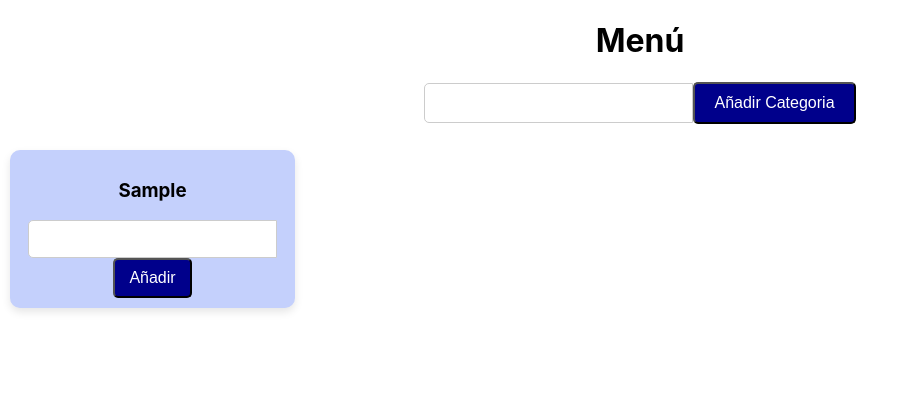
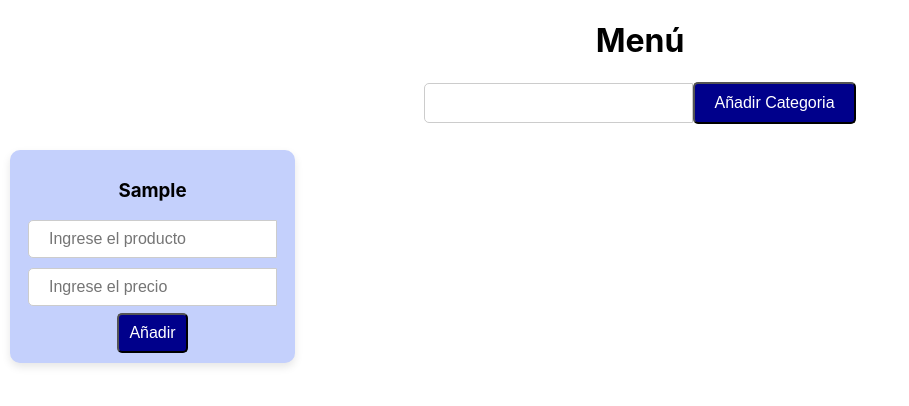
Before and after one commit to JessiLopezObando/createMenu, a React (Create React App) app: page / in a window 1280 px wide. Both pictures are taken after typing "Sample" into the empty fields and a click on the input "Añadir Categoria". Shown: the top 406 px of the page, without its empty margins (0-909 px from the left). Built offline with nearby package versions, Linux system fonts and the light colour scheme.

Commit message:
Mostrar Productos en cada categoria

```diff
--- a/src/App.css
+++ b/src/App.css
@@ -48,7 +48,7 @@
 .addProduct{
   background: darkblue;
   color: #ffffff ;
-  padding: 9px 14px;
+  padding: 9px 10px;
   font-size: 16px;
   border-radius: 5px 5px 5px 5px;
 }
@@ -58,4 +58,27 @@
   font-size: 16px;
   border: 1px solid #ccc;
   border-radius: 5px 0 0 5px;
+  margin-bottom: 10px;
 }
+
+.priceProduct{
+  padding: 9px 20px;
+  font-size: 16px;
+  border: 1px solid #ccc;
+  border-radius: 5px 0 0 5px;
+  margin-bottom: 7px;
+}
+
+.productsList{
+  text-align: left;
+  list-style: none;
+}
+
+table {
+  border-collapse: collapse;
+}
+
+td,
+th {
+  padding: 10px 20px;
+}
--- a/src/App.js
+++ b/src/App.js
@@ -2,9 +2,9 @@ import './App.css';
 import InputCategory from "./components/InputCategory";
 import React, {useState} from "react";
 import ShowCategories from "./components/ShowCategories";
-import ShowProducts from "./components/ShowProducts";
 
 function App() {
+
 
     const [categories, setCategories] = useState([])
 
--- a/src/components/InputCategory/index.jsx
+++ b/src/components/InputCategory/index.jsx
@@ -3,6 +3,7 @@ import React, {useState} from "react";
 const InputCategory = ({categories, setCategories}) =>{
 
     const [inputCategory, setInputCategory]= useState('')
+    const [countCategory, setCountCategory] = useState(1)
 
 
     const handleChange = (e) => {
@@ -11,11 +12,13 @@ const InputCategory = ({categories, setCategories}) =>{
 
     const handleSubmit = (e) =>{
         e.preventDefault()
-        if(inputCategory !== ''){
+        if(inputCategory.trim() !== ''){
             const newCategory = {
+                id: countCategory,
                 label:inputCategory
             }
 
+            setCountCategory(countCategory + 1)
             setCategories([...categories, newCategory])
             setInputCategory('')
         }
--- a/src/components/InputProducts/index.jsx
+++ b/src/components/InputProducts/index.jsx
@@ -1,38 +1,51 @@
 import React, {useState} from "react";
-import ShowProducts from "../ShowProducts";
 
-const InputProducts = () =>{
+const InputProducts = ({productsByCategory, setProductsByCategory, categoryId}) =>{
 
     const [inputProduct, setInputProduct] = useState('')
-    const [products, setProducts] = useState([])
+    const [inputPriceProduct, setInputPriceProduct] = useState('')
 
-    const HandleChange = (e) =>{
+    const HandleChangeProduct = (e) =>{
         setInputProduct(e.target.value)
+    }
+
+    const HandleChangePrice = (e) =>{
+        setInputPriceProduct(e.target.value)
     }
 
     const HandleSubmit = (e) =>{
         e.preventDefault()
 
-        if(inputProduct !== ''){
+        if(inputProduct.trim() !== ''){
             const newProduct = {
-                label: inputProduct
+                label: inputProduct,
+                price: inputPriceProduct,
+                categoryId: categoryId
             }
 
-            setProducts([...products, newProduct])
+            setProductsByCategory((prevProductsByCategory) =>{
+                const prevProducts = prevProductsByCategory[categoryId] || []
+                return {...prevProductsByCategory, [categoryId]: [...prevProducts, newProduct]}
+            })
+
             setInputProduct('')
+            setInputPriceProduct('')
         }
 
     }
 
-    console.log(products);
+    return(
+    <>
+        <form onSubmit={HandleSubmit}>
+            <input className="product" type="text" onChange={HandleChangeProduct} value={inputProduct} placeholder="Ingrese el producto" required/>
+            <input className= "priceProduct" type="number" onChange={HandleChangePrice} value={inputPriceProduct} placeholder="Ingrese el precio" required/>
+            <div>
+                <input className="addProduct" type="submit" value="Añadir" />
+            </div>
 
+        </form>
+    </>
 
-    return(
-
-        <form onSubmit={HandleSubmit}>
-            <input className="product" type="text" onChange={HandleChange} value={inputProduct} />
-            <input className="addProduct" type="submit" value="Añadir" />
-        </form>
     )
 }
 
--- a/src/components/ShowCategories/index.jsx
+++ b/src/components/ShowCategories/index.jsx
@@ -1,18 +1,23 @@
-import React from "react";
+import React, {useState} from "react";
 import InputProducts from "../InputProducts";
 import ShowProducts from "../ShowProducts";
 
-const ShowCategories = ({categories, products, setProducts}) =>{
+const ShowCategories = ({categories}) =>{
+
+    const [productsByCategory, setProductsByCategory] = useState({})
 
     return(
         <ul className="categoriesList">
             {
-                categories.map((category, index) =>(
-                        <li key={index} className="cardCategories">
+                categories.map((category) =>(
+                        <li key={category.id} className="cardCategories">
                             <h3>{category.label}</h3>
                             <InputProducts
-                            products={products}
-                            setProducts={setProducts}/>
+                                productsByCategory={productsByCategory}
+                                setProductsByCategory={setProductsByCategory}
+                                categoryId={category.id}
+                            />
+                            <ShowProducts productsByCategory={productsByCategory[category.id] || []} />
                         </li>
                     )
                 )
--- a/src/components/ShowProducts/index.jsx
+++ b/src/components/ShowProducts/index.jsx
@@ -1,14 +1,18 @@
 import React from "react";
 
-const ShowProducts = ({products}) =>{
+const ShowProducts = ({productsByCategory}) =>{
 
     return(
         <ul className="productsList">
-            {
-                <h2>It works</h2>
-            }
+
+                {
+                    productsByCategory.map((product, index) =>(
+                            <li key={index} className="cardProduct">
+                                {product.label} ${product.price}
+                            </li>
+                    ))
+                }
         </ul>
-
     )
 }
 
```
